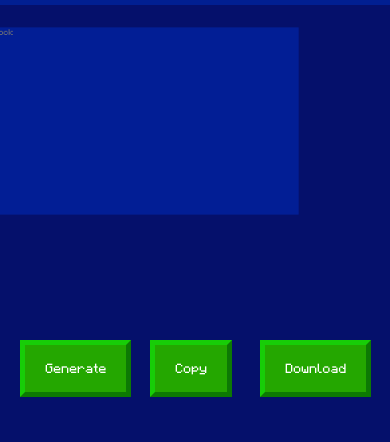
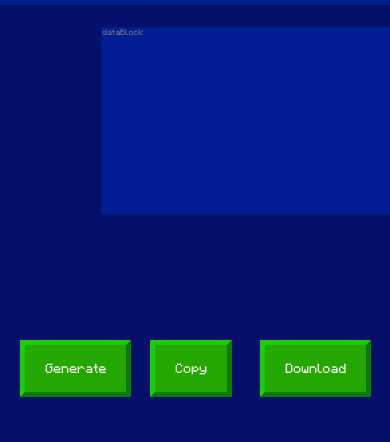
Before and after one commit to StudiosYouBedrock/YouCreators, a plain HTML site: page indexBlock.html in a window 390 px wide. Shown: the part 55-497 px from the top of the page. Drawn offline with Linux system fonts and the light colour scheme.

Commit message:
Update stilesBlock.css

```diff
--- a/stilesBlock.css
+++ b/stilesBlock.css
@@ -389,7 +389,7 @@ input {
         margin-block-end: 100px;
         transform: scale(0.62);
         top: 20px;
-        left: -130px;
+        top: 20px;
     }
     .eventList {
         padding: 1px;
```
